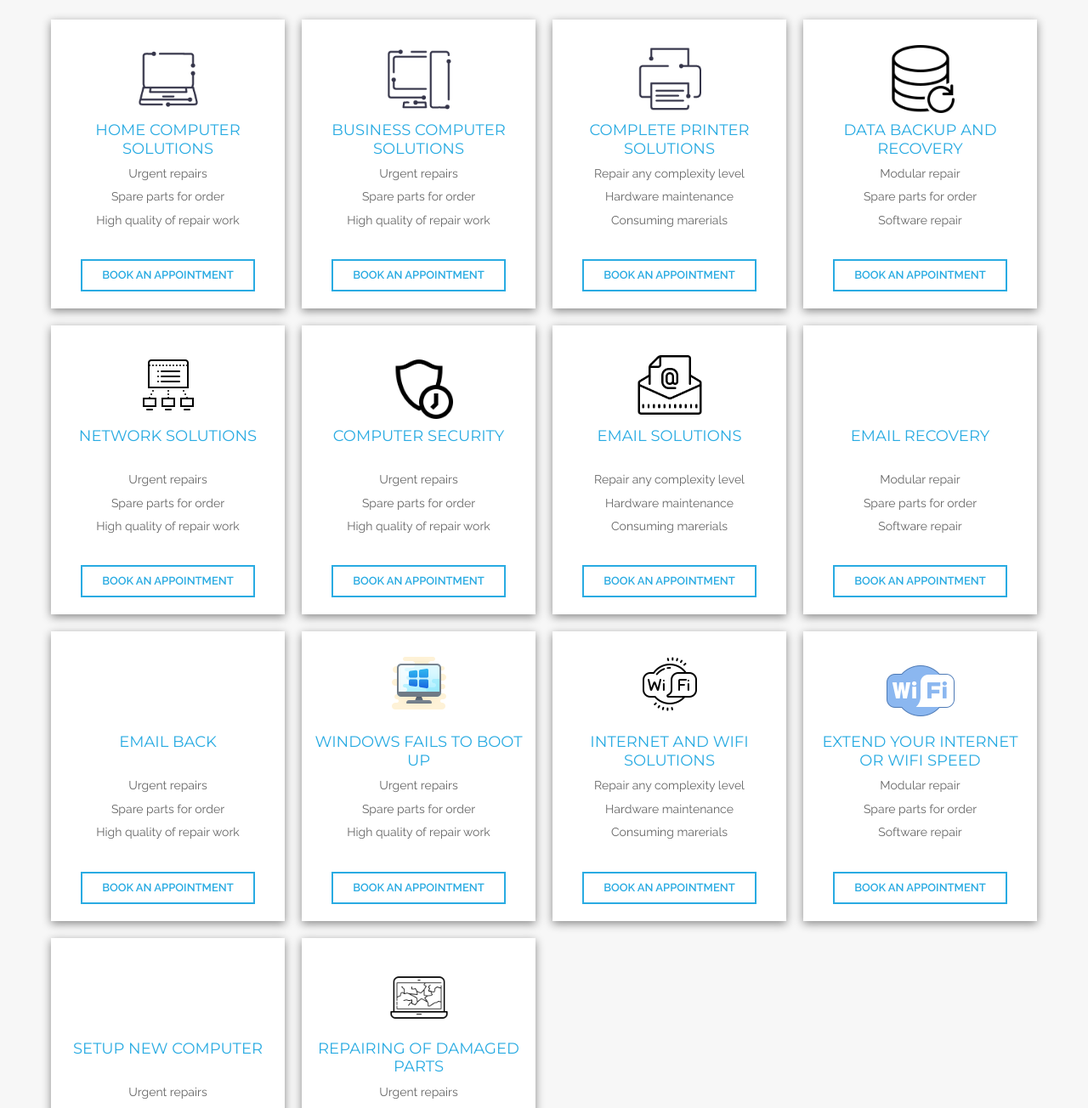
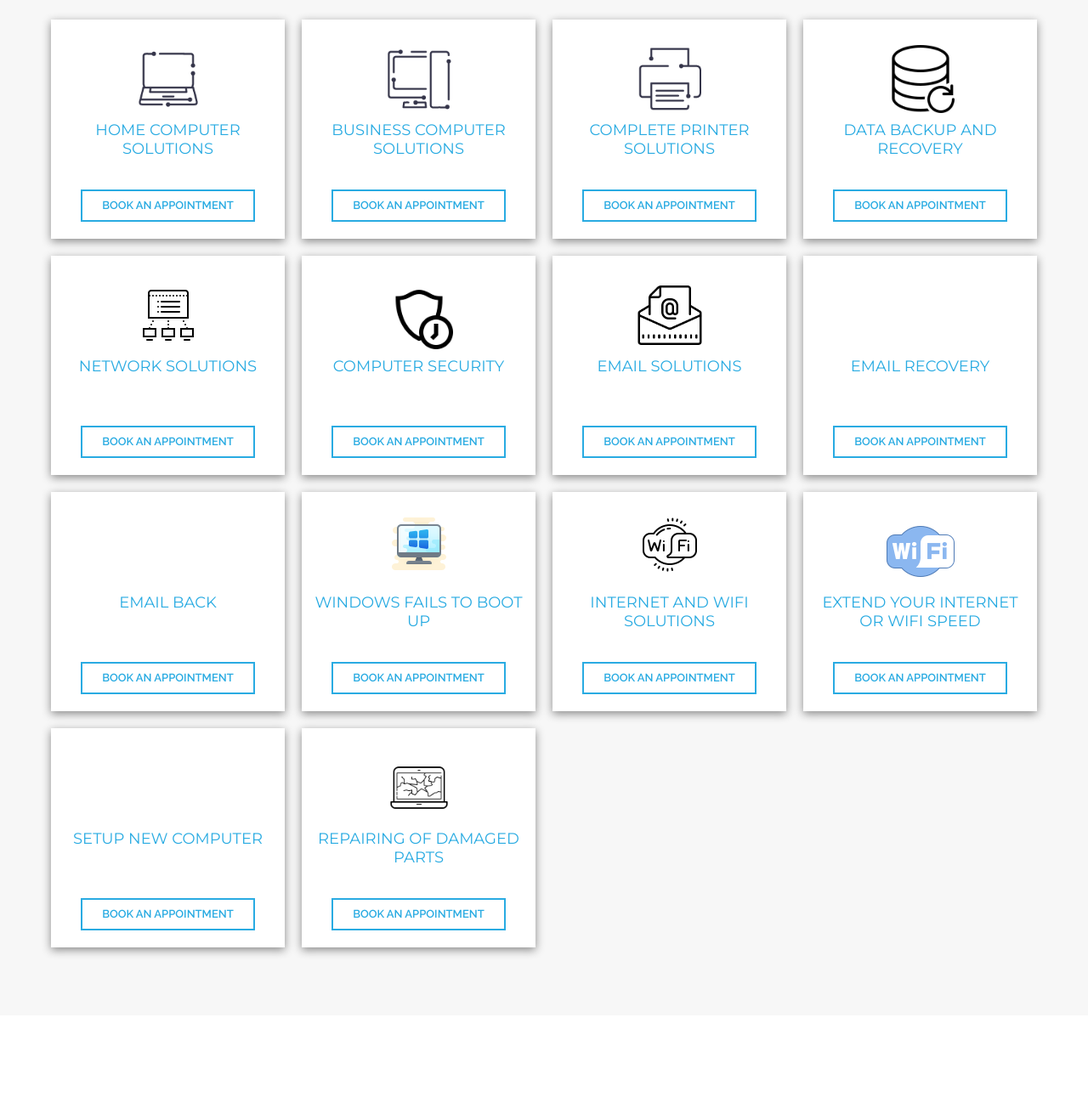
Before and after one commit to hansdamanoj/mgn, a plain HTML site: page index.html in a window 1280 px wide. Shown: the part 1054-2358 px from the top of the page at 85% size. Drawn offline with Linux system fonts and the light colour scheme; some packages are replaced by stand-ins of ours.

Commit message:
about us

```diff
--- a/index.html
+++ b/index.html
@@ -392,9 +392,9 @@
                                 <!-- <div class="price-subtext">starting at...</div>
                                 <div class="price">$20.00</div> -->
                                 <ul class="price-list">
-                                    <li>Urgent repairs</li>
+                                   <!-- <li>Urgent repairs</li>
                                     <li>Spare parts for order</li>
-                                    <li>High quality of repair work</li>
+                                    <li>High quality of repair work</li>-->
                                 </ul><a class="btn-md btns-bordered btn text-upper" href="contact-us.html">Book An Appointment</a></div>
                         </div>
                         <div class="sm-col-6">
@@ -405,9 +405,9 @@
                                 <!-- <div class="price-subtext">starting at...</div>
                                 <div class="price">$20.00</div> -->
                                 <ul class="price-list">
-                                    <li>Urgent repairs</li>
+                                   <!-- <li>Urgent repairs</li>
                                     <li>Spare parts for order</li>
-                                    <li>High quality of repair work</li>
+                                    <li>High quality of repair work</li>-->
                                 </ul><a class="btn-md btns-bordered btn text-upper" href="contact-us.html">Book An Appointment</a></div>
                         </div>
                     </div>
@@ -422,9 +422,9 @@
                                 <!-- <div class="price-subtext">starting at...</div>
                                 <div class="price">$110.00</div> -->
                                 <ul class="price-list">
-                                    <li>Repair any complexity level</li>
-                                    <li>Hardware maintenance</li>
-                                    <li>Consuming marerials</li>
+                                    <!-- <li>Urgent repairs</li>
+                                    <li>Spare parts for order</li>
+                                    <li>High quality of repair work</li>-->
                                 </ul><a class="btn-md btns-bordered btn text-upper" href="contact-us.html">Book An Appointment</a></div>
                         </div>
                         <div class="sm-col-6">
@@ -435,9 +435,9 @@
                                 <!-- <div class="price-subtext">starting at...</div>
                                 <div class="price">$45.00</div> -->
                                 <ul class="price-list">
-                                    <li>Modular repair</li>
+                                    <!-- <li>Urgent repairs</li>
                                     <li>Spare parts for order</li>
-                                    <li>Software repair</li>
+                                    <li>High quality of repair work</li>-->
                                 </ul><a class="btn-md btns-bordered btn text-upper" href="contact-us.html">Book An Appointment</a></div>
                         </div>
                     </div>
@@ -454,9 +454,9 @@
                                 <!-- <div class="price-subtext">starting at...</div>
                                 <div class="price">$20.00</div> -->
                                 <ul class="price-list">
-                                    <li>Urgent repairs</li>
+                                   <!-- <li>Urgent repairs</li>
                                     <li>Spare parts for order</li>
-                                    <li>High quality of repair work</li>
+                                    <li>High quality of repair work</li>-->
                                 </ul><a class="btn-md btns-bordered btn text-upper" href="contact-us.html">Book An Appointment</a></div>
                         </div>
                         <div class="sm-col-6">
@@ -467,9 +467,9 @@
                                 <!-- <div class="price-subtext">starting at...</div>
                                 <div class="price">$20.00</div> -->
                                 <ul class="price-list">
-                                    <li>Urgent repairs</li>
+                                   <!-- <li>Urgent repairs</li>
                                     <li>Spare parts for order</li>
-                                    <li>High quality of repair work</li>
+                                    <li>High quality of repair work</li>-->
                                 </ul><a class="btn-md btns-bordered btn text-upper" href="contact-us.html">Book An Appointment</a></div>
                         </div>
                     </div>
@@ -484,9 +484,9 @@
                                 <!-- <div class="price-subtext">starting at...</div>
                                 <div class="price">$110.00</div> -->
                                 <ul class="price-list">
-                                    <li>Repair any complexity level</li>
-                                    <li>Hardware maintenance</li>
-                                    <li>Consuming marerials</li>
+                                    <!-- <li>Urgent repairs</li>
+                                    <li>Spare parts for order</li>
+                                    <li>High quality of repair work</li>-->
                                 </ul><a class="btn-md btns-bordered btn text-upper" href="contact-us.html">Book An Appointment</a></div>
                         </div>
                         <div class="sm-col-6">
@@ -497,9 +497,9 @@
                                 <!-- <div class="price-subtext">starting at...</div>
                                 <div class="price">$45.00</div> -->
                                 <ul class="price-list">
-                                    <li>Modular repair</li>
+                                    <!-- <li>Urgent repairs</li>
                                     <li>Spare parts for order</li>
-                                    <li>Software repair</li>
+                                    <li>High quality of repair work</li>-->
                                 </ul><a class="btn-md btns-bordered btn text-upper" href="contact-us.html">Book An Appointment</a></div>
                         </div>
                     </div>
@@ -516,9 +516,9 @@
                                 <!-- <div class="price-subtext">starting at...</div>
                                 <div class="price">$20.00</div> -->
                                 <ul class="price-list">
-                                    <li>Urgent repairs</li>
+                                   <!-- <li>Urgent repairs</li>
                                     <li>Spare parts for order</li>
-                                    <li>High quality of repair work</li>
+                                    <li>High quality of repair work</li>-->
                                 </ul><a class="btn-md btns-bordered btn text-upper" href="contact-us.html">Book An Appointment</a></div>
                         </div>
                         <div class="sm-col-6">
@@ -529,9 +529,9 @@
                                 <!-- <div class="price-subtext">starting at...</div>
                                 <div class="price">$20.00</div> -->
                                 <ul class="price-list">
-                                    <li>Urgent repairs</li>
+                                   <!-- <li>Urgent repairs</li>
                                     <li>Spare parts for order</li>
-                                    <li>High quality of repair work</li>
+                                    <li>High quality of repair work</li>-->
                                 </ul><a class="btn-md btns-bordered btn text-upper" href="contact-us.html">Book An Appointment</a></div>
                         </div>
                     </div>
@@ -546,9 +546,9 @@
                                 <!-- <div class="price-subtext">starting at...</div>
                                 <div class="price">$110.00</div> -->
                                 <ul class="price-list">
-                                    <li>Repair any complexity level</li>
-                                    <li>Hardware maintenance</li>
-                                    <li>Consuming marerials</li>
+                                    <!-- <li>Urgent repairs</li>
+                                    <li>Spare parts for order</li>
+                                    <li>High quality of repair work</li>-->
                                 </ul><a class="btn-md btns-bordered btn text-upper" href="contact-us.html">Book An Appointment</a></div>
                         </div>
                         <div class="sm-col-6">
@@ -559,9 +559,9 @@
                                 <!-- <div class="price-subtext">starting at...</div>
                                 <div class="price">$45.00</div> -->
                                 <ul class="price-list">
-                                    <li>Modular repair</li>
+                                    <!-- <li>Urgent repairs</li>
                                     <li>Spare parts for order</li>
-                                    <li>Software repair</li>
+                                    <li>High quality of repair work</li>-->
                                 </ul><a class="btn-md btns-bordered btn text-upper" href="contact-us.html">Book An Appointment</a></div>
                         </div>
                     </div>
@@ -578,9 +578,9 @@
                                 <!-- <div class="price-subtext">starting at...</div>
                                 <div class="price">$20.00</div> -->
                                 <ul class="price-list">
-                                    <li>Urgent repairs</li>
+                                   <!-- <li>Urgent repairs</li>
                                     <li>Spare parts for order</li>
-                                    <li>High quality of repair work</li>
+                                    <li>High quality of repair work</li>-->
                                 </ul><a class="btn-md btns-bordered btn text-upper" href="contact-us.html">Book An Appointment</a></div>
                         </div>
                         <div class="sm-col-6">
@@ -591,9 +591,9 @@
                                 <!-- <div class="price-subtext">starting at...</div>
                                 <div class="price">$20.00</div> -->
                                 <ul class="price-list">
-                                    <li>Urgent repairs</li>
+                                   <!-- <li>Urgent repairs</li>
                                     <li>Spare parts for order</li>
-                                    <li>High quality of repair work</li>
+                                    <li>High quality of repair work</li>-->
                                 </ul><a class="btn-md btns-bordered btn text-upper" href="contact-us.html">Book An Appointment</a></div>
                         </div>
                     </div>
@@ -695,42 +695,42 @@
                         <div class="item solid" data-inview-showup="showup-translate-up"><a href="services.html" class="block-link text-center"><span class="image-wrap"><img class="image" src="assets/images/service/item-1.jpg" alt=""></span><span class="hover"><span class="hover-show"><span class="back"></span> <span class="content"><i class="fas fa-search" aria-hidden="true"></i></span></span></span></a>
                             <div class="item-content">
                                 <div class="item-title text-upper"><a href="services.html">Data backup &amp; recovery</a></div>
-                                <div class="item-text">We working hard to build a reputation of customer satisfaction through technical excellence and friendly staff</div><a href="services.html" class="simple-link text-medium pull-right text-upper btn-md btns-bordered">Book An Appointment</a></div>
+                                <!-- <div class="item-text">We working hard to build a reputation of customer satisfaction through technical excellence and friendly staff</div>--><a href="services.html" class="simple-link text-medium pull-right text-upper btn-md btns-bordered">Book An Appointment</a></div>
                         </div>
                     </div>
                     <div class="md-col-4 sm-col-6">
                         <div class="item solid" data-inview-showup="showup-translate-up"><a href="services.html" class="block-link text-center"><span class="image-wrap"><img class="image" src="assets/images/service/item-2.jpg" alt=""></span><span class="hover"><span class="hover-show"><span class="back"></span> <span class="content"><i class="fas fa-search" aria-hidden="true"></i></span></span></span></a>
                             <div class="item-content">
                                 <div class="item-title text-upper"><a href="services.html">Onsite Computer Repair</a></div>
-                                <div class="item-text">We working hard to build a reputation of customer satisfaction through technical excellence and friendly staff</div><a href="services.html" class="simple-link text-medium pull-right text-upper btn-md btns-bordered">Book An Appointment</a></div>
+                                <!-- <div class="item-text">We working hard to build a reputation of customer satisfaction through technical excellence and friendly staff</div>--><a href="services.html" class="simple-link text-medium pull-right text-upper btn-md btns-bordered">Book An Appointment</a></div>
                         </div>
                     </div>
                     <div class="md-col-4 sm-col-6">
                         <div class="item solid" data-inview-showup="showup-translate-up"><a href="services.html" class="block-link text-center"><span class="image-wrap"><img class="image" src="assets/images/service/item-3.jpg" alt=""></span><span class="hover"><span class="hover-show"><span class="back"></span> <span class="content"><i class="fas fa-search" aria-hidden="true"></i></span></span></span></a>
                             <div class="item-content">
                                 <div class="item-title text-upper"><a href="services.html">Home/Office Appliances Repair</a></div>
-                                <div class="item-text">We working hard to build a reputation of customer satisfaction through technical excellence and friendly staff</div><a href="services.html" class="simple-link text-medium pull-right text-upper btn-md btns-bordered">Book An Appointment</a></div>
+                                <!-- <div class="item-text">We working hard to build a reputation of customer satisfaction through technical excellence and friendly staff</div>--><a href="services.html" class="simple-link text-medium pull-right text-upper btn-md btns-bordered">Book An Appointment</a></div>
                         </div>
                     </div>
                     <div class="md-col-4 sm-col-6">
                         <div class="item solid" data-inview-showup="showup-translate-up"><a href="services.html" class="block-link text-center"><span class="image-wrap"><img class="image" src="assets/images/service/item-4.jpg" alt=""></span><span class="hover"><span class="hover-show"><span class="back"></span> <span class="content"><i class="fas fa-search" aria-hidden="true"></i></span></span></span></a>
                             <div class="item-content">
                                 <div class="item-title text-upper"><a href="services.html">Appliances Repair</a></div>
-                                <div class="item-text">We working hard to build a reputation of customer satisfaction through technical excellence and friendly staff</div><a href="services.html" class="simple-link text-medium pull-right text-upper btn-md btns-bordered">Book An Appointment</a></div>
+                                <!-- <div class="item-text">We working hard to build a reputation of customer satisfaction through technical excellence and friendly staff</div>--><a href="services.html" class="simple-link text-medium pull-right text-upper btn-md btns-bordered">Book An Appointment</a></div>
                         </div>
                     </div>
                     <div class="md-col-4 sm-col-6">
                         <div class="item solid" data-inview-showup="showup-translate-up"><a href="services.html" class="block-link text-center"><span class="image-wrap"><img class="image" src="assets/images/service/item-5.jpg" alt=""></span><span class="hover"><span class="hover-show"><span class="back"></span> <span class="content"><i class="fas fa-search" aria-hidden="true"></i></span></span></span></a>
                             <div class="item-content">
                                 <div class="item-title text-upper"><a href="services.html">Home Devices Repair</a></div>
-                                <div class="item-text">We working hard to build a reputation of customer satisfaction through technical excellence and friendly staff</div><a href="services.html" class="simple-link text-medium pull-right text-upper btn-md btns-bordered">Book An Appointment</a></div>
+                                <!-- <div class="item-text">We working hard to build a reputation of customer satisfaction through technical excellence and friendly staff</div>--><a href="services.html" class="simple-link text-medium pull-right text-upper btn-md btns-bordered">Book An Appointment</a></div>
                         </div>
                     </div>
                     <div class="md-col-4 sm-col-6">
                         <div class="item solid" data-inview-showup="showup-translate-up"><a href="services.html" class="block-link text-center"><span class="image-wrap"><img class="image" src="assets/images/service/item-6.jpg" alt=""></span><span class="hover"><span class="hover-show"><span class="back"></span> <span class="content"><i class="fas fa-search" aria-hidden="true"></i></span></span></span></a>
                             <div class="item-content">
                                 <div class="item-title text-upper"><a href="services.html">Network Solution</a></div>
-                                <div class="item-text">We working hard to build a reputation of customer satisfaction through technical excellence and friendly staff</div><a href="services.html" class="simple-link text-medium pull-right text-upper btn-md btns-bordered">Book An Appointment</a></div>
+                                <!-- <div class="item-text">We working hard to build a reputation of customer satisfaction through technical excellence and friendly staff</div>--><a href="services.html" class="simple-link text-medium pull-right text-upper btn-md btns-bordered">Book An Appointment</a></div>
                         </div>
                     </div>
                 </div>
```
Also changed, not shown: about-us.html (+1 -1 lines), services.html (+13 -13 lines).
